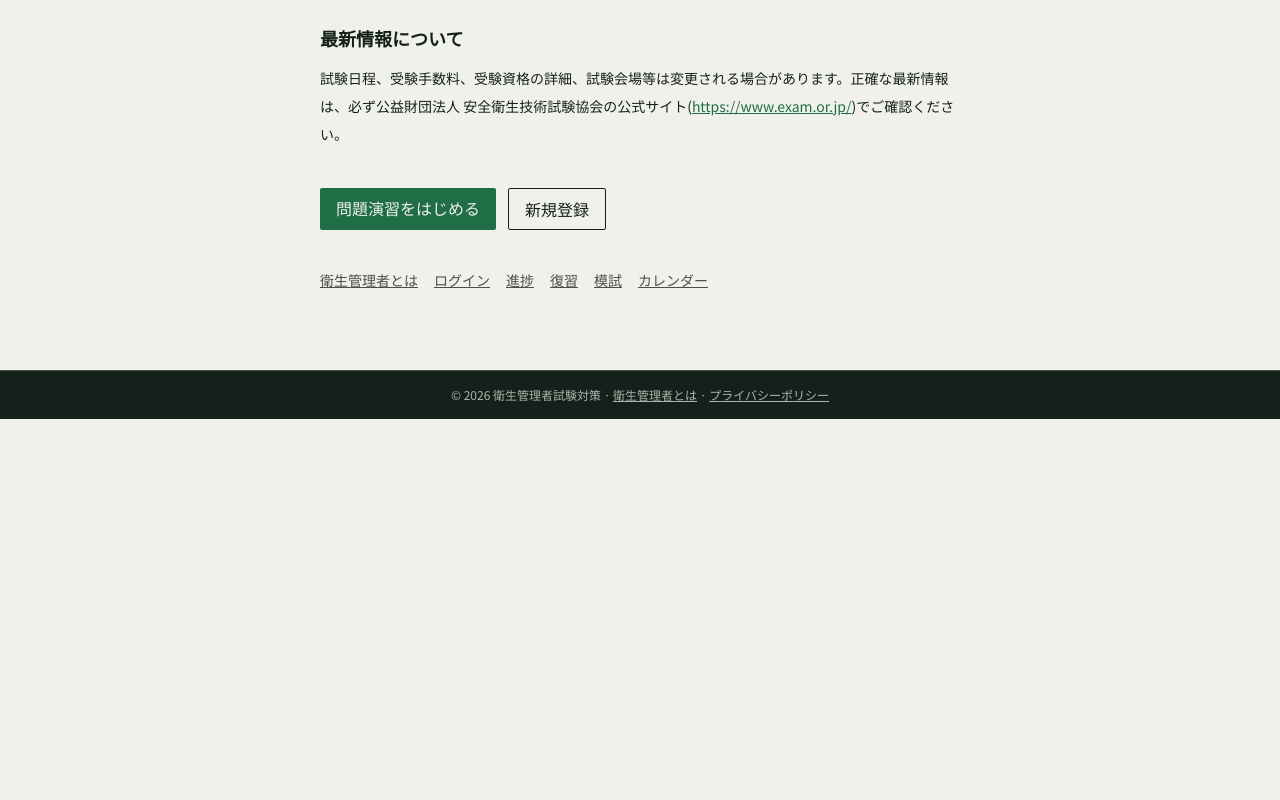
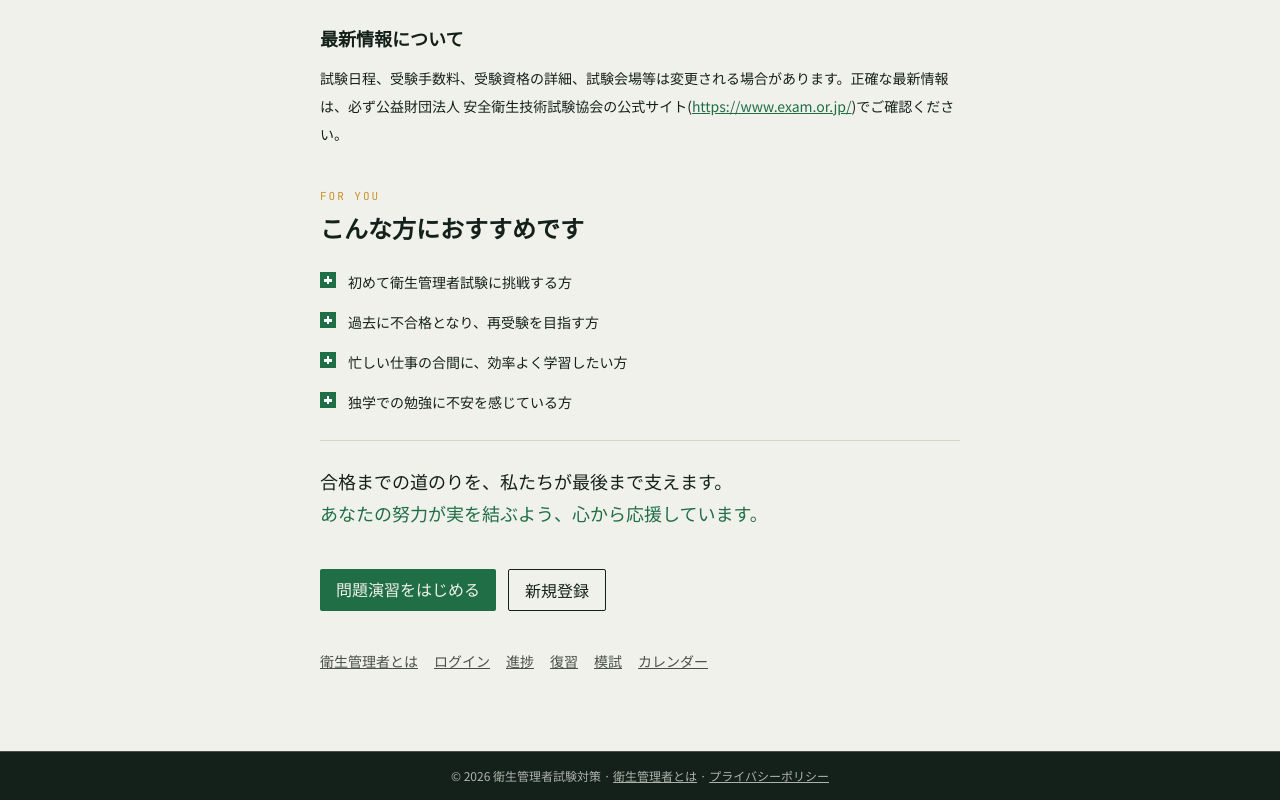
Before and after one commit to terabeakihito-debug/HygieneManagerCertification, a Next.js app: page / in a window 1280 px wide. Shown: the part 2598-3398 px from the top of the page. Before the commit the page ends 3017 px from the top, so only its background shows below. Built offline with nearby package versions, Linux system fonts and the light colour scheme; no server answers.

Commit message:
Add target audience and encouragement section to homepage

```diff
--- a/src/app/page.tsx
+++ b/src/app/page.tsx
@@ -239,6 +239,33 @@ export default function HomePage() {
           </div>
         </section>
 
+        <section id="for-you" className="flex scroll-mt-6 flex-col gap-6">
+          <div>
+            <p className="font-mono text-[11px] tracking-[0.18em] text-amber">FOR YOU</p>
+            <h2 className="mt-2 text-2xl font-bold">こんな方におすすめです</h2>
+          </div>
+          <ul className="flex flex-col gap-3">
+            {[
+              "初めて衛生管理者試験に挑戦する方",
+              "過去に不合格となり、再受験を目指す方",
+              "忙しい仕事の合間に、効率よく学習したい方",
+              "独学での勉強に不安を感じている方",
+            ].map((item) => (
+              <li key={item} className="flex items-start gap-3 text-sm leading-7">
+                <CrossMark size={16} className="mt-1 shrink-0" />
+                <span>{item}</span>
+              </li>
+            ))}
+          </ul>
+          <p className="border-t border-hairline pt-6 text-lg leading-8">
+            合格までの道のりを、私たちが最後まで支えます。
+            <br />
+            <span className="text-safety">
+              あなたの努力が実を結ぶよう、心から応援しています。
+            </span>
+          </p>
+        </section>
+
         <div className="flex flex-col gap-3 sm:flex-row">
           <Link href="/practice" className="btn-primary">
             問題演習をはじめる
```
